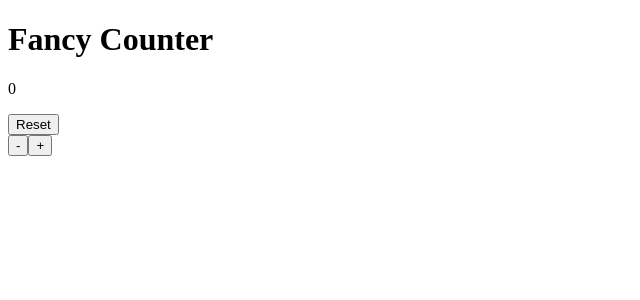
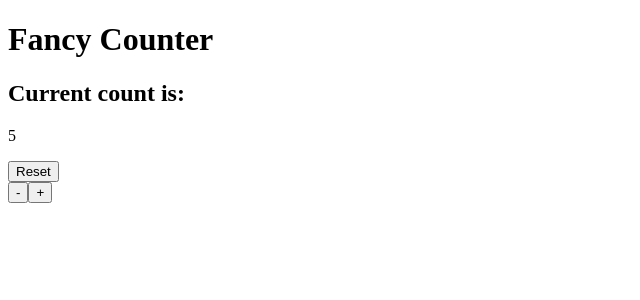
Before and after one commit to KuyaLoy/ReactJs-Fancy-Counter, a React (Vite) app: page / in a window 1280 px wide. Shown: the top 300 px of the page, without its empty margins (0-640 px from the left). Built offline with nearby package versions, Linux system fonts and the light colour scheme.

Commit message:
Component fundamentals

```diff
--- a/src/Card.jsx
+++ b/src/Card.jsx
@@ -7,7 +7,7 @@ export default function Card() {
   return (
     <div>
       <Title />
-      <Count />
+      <Count number={5} size="lg" />
       <ResetButton />
       <CountButtons />
     </div>
--- a/src/Count.jsx
+++ b/src/Count.jsx
@@ -1,3 +1,12 @@
-export default function Count() {
-  return <p>0</p>;
+export default function Count({ size, number }) {
+  return (
+    <div>
+      <CountTitle />
+      <p>{number}</p>
+    </div>
+  );
 }
+
+function CountTitle() {
+  return <h2>Current count is: </h2>;
+}
```
